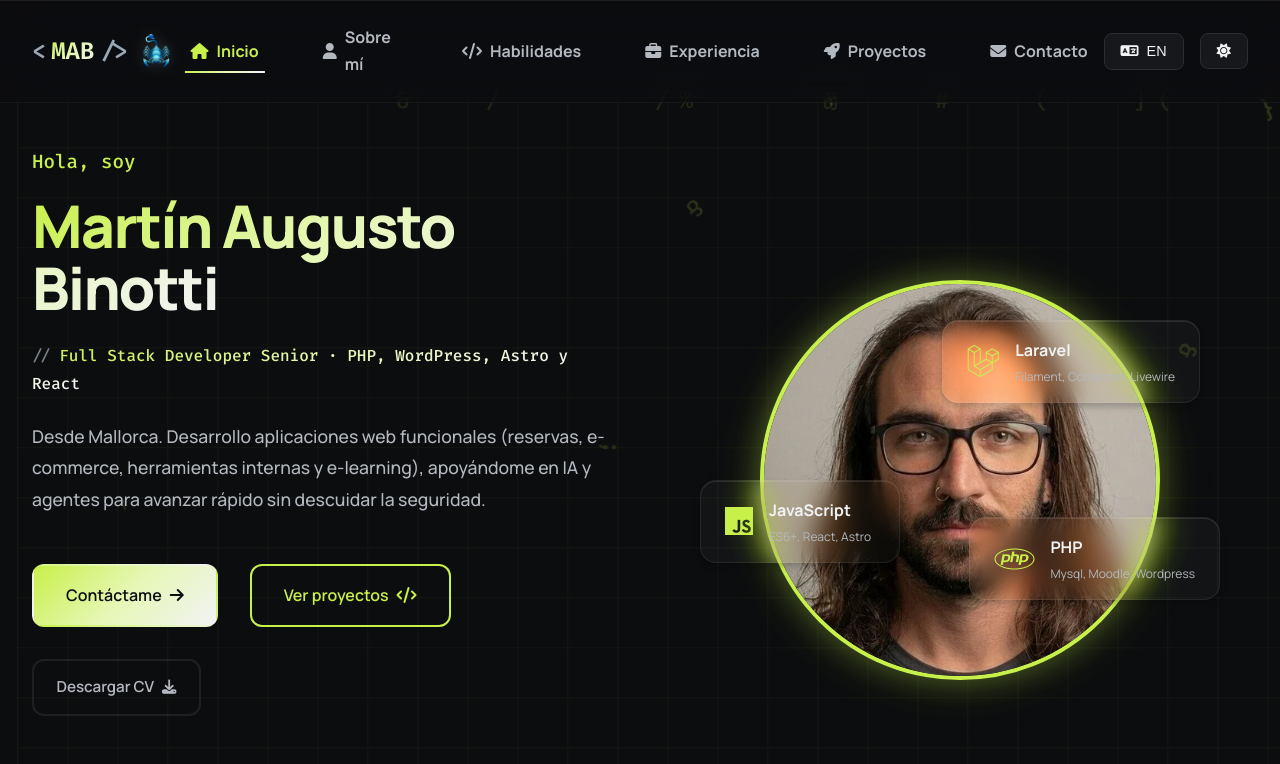
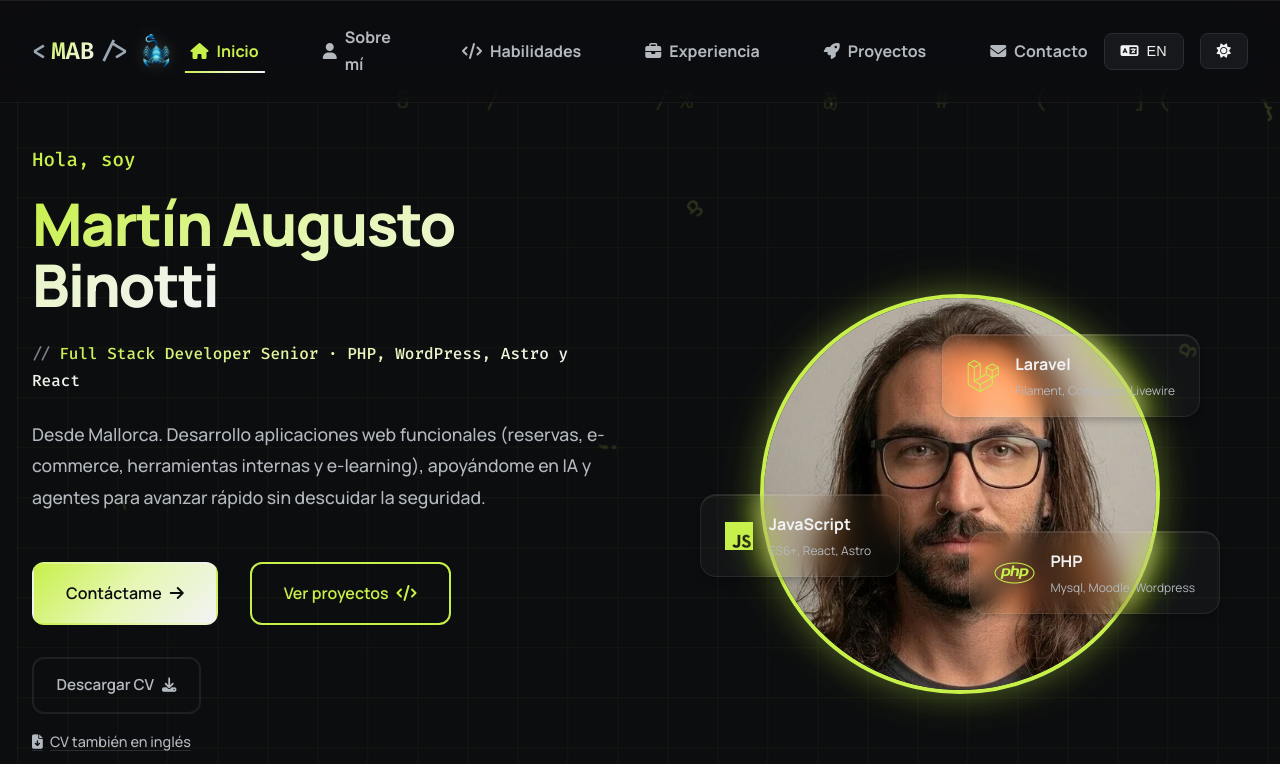
Before and after one commit to MartinBinotti/portfolio, a React (Vite) app: page / in a window 1280 px wide. Shown: the top 764 px of the page. Built offline with nearby package versions, Linux system fonts and the light colour scheme.

Commit message:
CV 2026 en español e inglés: PDF de texto apto para ATS y descarga según idioma
Co-Authored-By: Claude Opus 5.5 <noreply@anthropic.com>
Claude-Session: https://claude.ai/code/session_01LgzMAJ3SK82DaMLvFbCv95

```diff
--- a/src/components/HeroSection.jsx
+++ b/src/components/HeroSection.jsx
@@ -1,4 +1,5 @@
-import cvFileSrc from '../assets/cv-martin-binotti.pdf';
+import cvEsSrc from '../assets/cv-martin-binotti.pdf';
+import cvEnSrc from '../assets/cv-martin-binotti-en.pdf';
 import profileImageSrc from '../assets/perfil.webp';
 
 function HeroSection() {
@@ -53,11 +54,34 @@ function HeroSection() {
                 <span data-text-en="View projects" data-text-es="Ver proyectos">Ver proyectos</span>
                 <i className="fas fa-code"></i>
               </a>
-              <a href={cvFileSrc} className="btn btn-tertiary" download="cv-martin-binotti.pdf">
+              <a
+                href={cvEsSrc}
+                className="btn btn-tertiary"
+                download="cv-martin-binotti-es.pdf"
+                data-href-es={cvEsSrc}
+                data-href-en={cvEnSrc}
+                data-download-es="cv-martin-binotti-es.pdf"
+                data-download-en="cv-martin-binotti-en.pdf"
+              >
                 <span data-text-en="Download CV" data-text-es="Descargar CV">Descargar CV</span>
                 <i className="fas fa-download"></i>
               </a>
             </div>
+            <p className="cv-alt">
+              <a
+                href={cvEnSrc}
+                download="cv-martin-binotti-en.pdf"
+                data-href-es={cvEnSrc}
+                data-href-en={cvEsSrc}
+                data-download-es="cv-martin-binotti-en.pdf"
+                data-download-en="cv-martin-binotti-es.pdf"
+              >
+                <i className="fas fa-file-arrow-down" aria-hidden="true"></i>
+                <span data-text-en="Spanish version of the CV" data-text-es="CV también en inglés">
+                  CV también en inglés
+                </span>
+              </a>
+            </p>
 
             <div className="hero-social">
               <a
--- a/src/scripts/app.js
+++ b/src/scripts/app.js
@@ -136,6 +136,14 @@ function updateLanguageUI() {
     } else if (AppState.currentLang === 'en' && enPlaceholder) {
       element.setAttribute('placeholder', enPlaceholder);
     }
+  });
+
+  // Enlaces que cambian de destino según el idioma (CV en español / inglés)
+  document.querySelectorAll('[data-href-en][data-href-es]').forEach((link) => {
+    const lang = AppState.currentLang === 'en' ? 'en' : 'es';
+    link.setAttribute('href', link.getAttribute(`data-href-${lang}`));
+    const fileName = link.getAttribute(`data-download-${lang}`);
+    if (fileName) link.setAttribute('download', fileName);
   });
 
   const langToggle = document.getElementById('langToggle');
--- a/src/styles/style.css
+++ b/src/styles/style.css
@@ -2377,3 +2377,30 @@ img {
 [data-theme='light'] .project-link:not(.project-link-demo) {
   border-color: #d1d5db;
 }
+
+.cv-alt {
+  margin: -2rem 0 2.5rem;
+  font-size: 0.9rem;
+}
+
+.cv-alt a {
+  display: inline-flex;
+  align-items: center;
+  gap: 0.45rem;
+  color: var(--text-secondary);
+  text-decoration: underline;
+  text-underline-offset: 3px;
+  text-decoration-color: var(--border);
+}
+
+.cv-alt a:hover {
+  color: var(--primary);
+  text-decoration-color: var(--primary);
+}
+
+@media (max-width: 768px) {
+  .cv-alt {
+    margin: -1rem 0 2rem;
+    text-align: center;
+  }
+}
```
Also changed, not shown: 2 other files (tests, documents, lock files or other folders).
